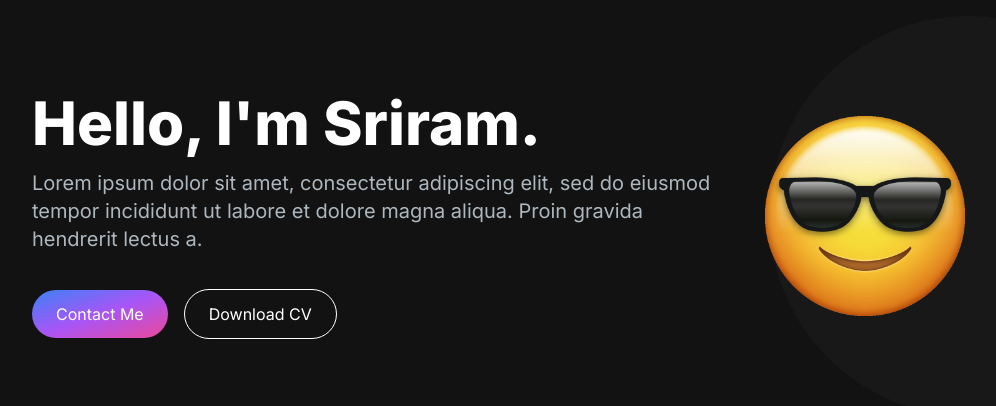
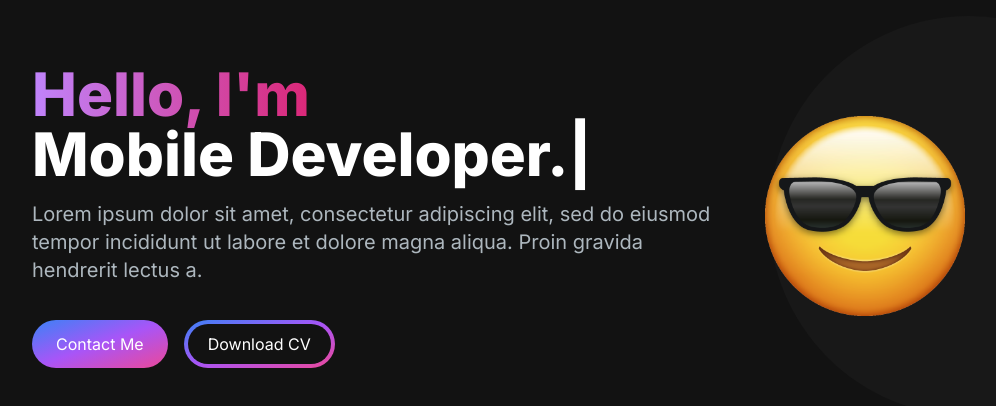
Before and after one commit to sriram-senthilkr/my-portfolio-website, a Next.js app: page / in a window 1280 px wide. Shown: the top 406 px of the page, without its empty margins (16-1012 px from the left). Built offline with nearby package versions, Linux system fonts and the light colour scheme.

Commit message:
Completed heroes page

```diff
--- a/app/components/HeroSection.jsx
+++ b/app/components/HeroSection.jsx
@@ -1,5 +1,7 @@
+"use client";
 import React from "react";
 import Image from "next/image";
+import { TypeAnimation } from "react-type-animation";
 
 const HeroSection = () => {
     return (
@@ -7,7 +9,26 @@
             <div className="grid grid-cols-1 sm:grid-cols-12">
                 <div className="col-span-7 place-self-center text-center sm:text-left">
                     <h1 className="text-white mb-4 text-4xl sm:text-5xl lg:text-6xl font-extrabold">
-                        Hello, I'm Sriram.
+                        <span className="text-transparent bg-clip-text bg-gradient-to-r from-purple-400 to-pink-600">
+                            Hello, I'm{" "}
+                        </span>
+                        <br></br>
+                        <TypeAnimation
+                            sequence={[
+                                // Same substring at the start will only be typed out once, initially
+                                "Sriram.",
+                                1000, // wait 1s before replacing "Mice" with "Hamsters"
+                                "Web Developer.",
+                                1000,
+                                "Mobile Developer.",
+                                1000,
+                                "Student.",
+                                1000,
+                            ]}
+                            wrapper="span"
+                            speed={50}
+                            repeat={Infinity}
+                        />
                     </h1>
                     <p className="text-[#ADB7BE] text-base sm:text-lg mb-6 lg:text-xl">
                         Lorem ipsum dolor sit amet, consectetur adipiscing elit,
@@ -18,8 +39,10 @@
                         <button className="px-6 py-3 w-full sm:w-fit rounded-full mr-4 bg-gradient-to-br from-blue-500 via-purple-500 to-pink-500 bg-white hover:bg-slate-200 text-white">
                             Contact Me
                         </button>
-                        <button className="px-6 py-3 w-full sm:w-fit rounded-full bg-transparent hover:bg-slate-800 text-white border border-white mt-3">
-                            Download CV
+                        <button className="px-1 py-1 w-full sm:w-fit rounded-full bg-gradient-to-br from-blue-500  via-purple-500 to-pink-500 bg-transparent hover:bg-slate-800 text-white mt-3">
+                            <span className="block bg-[#121212] hover:bg-slate-800 rounded-full px-5 py-2">
+                                Download CV
+                            </span>
                         </button>
                     </div>
                 </div>
```
Also changed, not shown: package.json (+5 -4 lines), app/components/Navbar.jsx (added), 1 other file (tests, documents, lock files or other folders).
